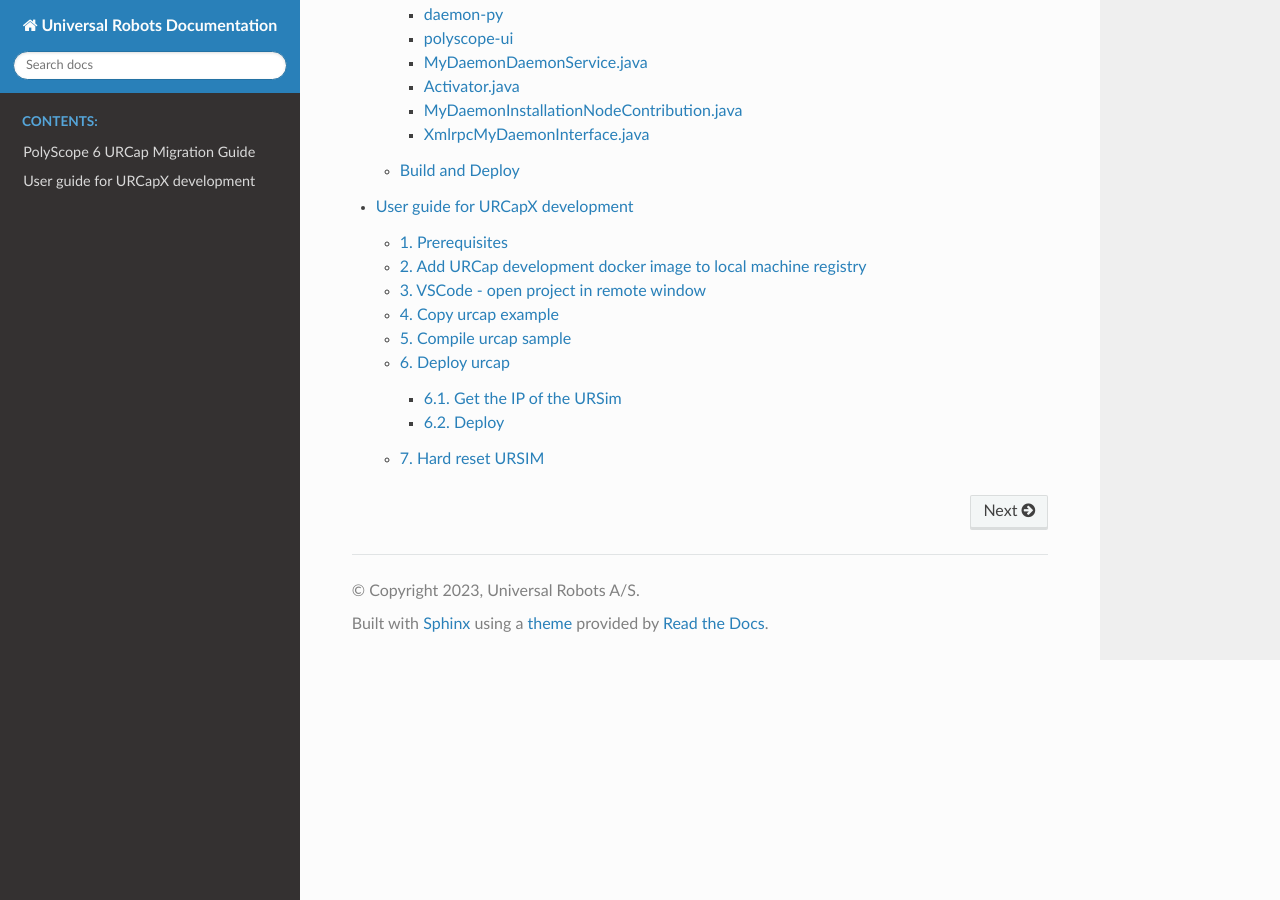
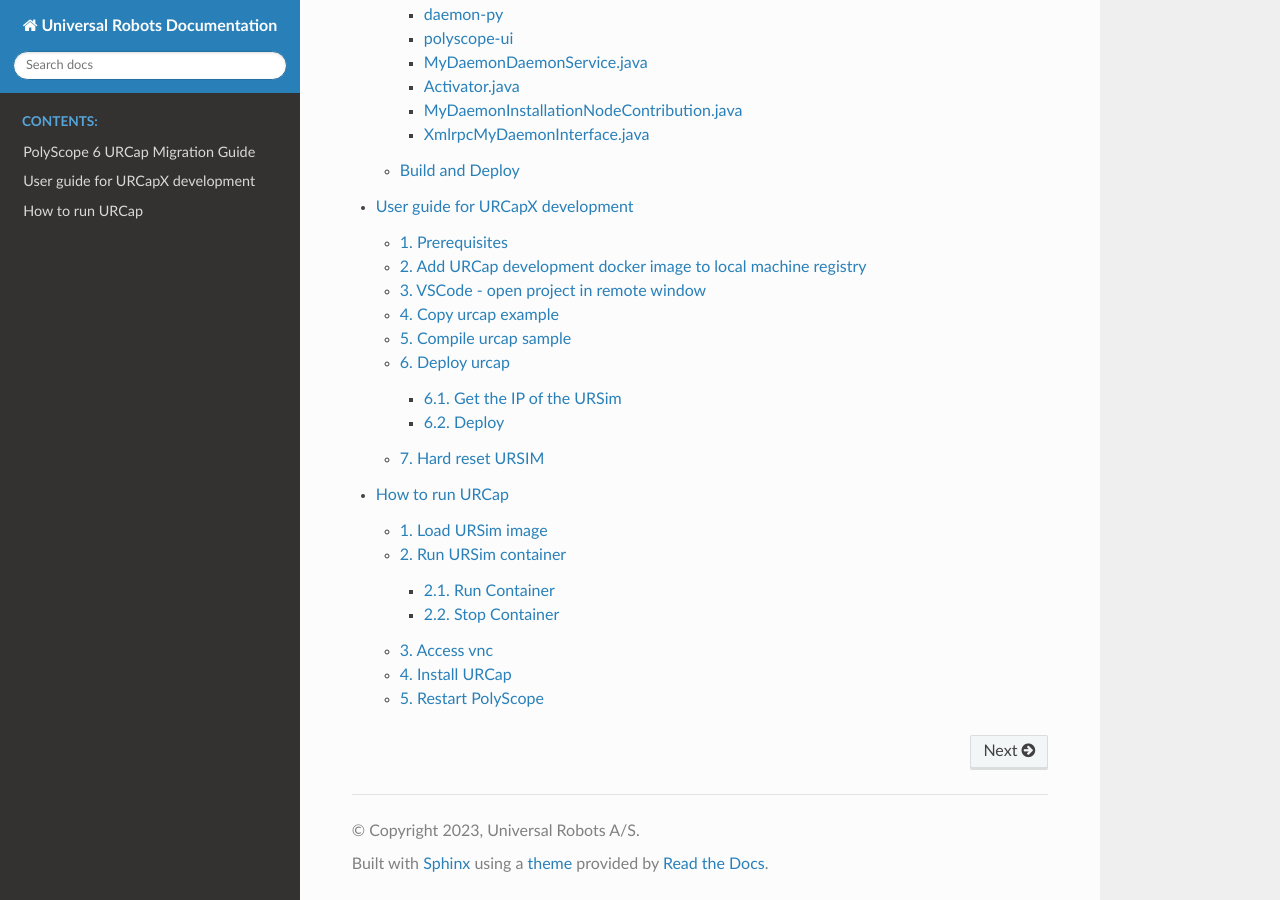
Before and after one commit to pheobeyeung/pheobeyeung.github.io, a Sphinx documentation site: the page built from source/index.rst, in a window 1280 px wide and 900 px high, scrolled down 517 px. Built offline with Sphinx 7.4.7 and the Read the Docs theme 2.0.0, drawn with Linux system fonts in a browser that asks for light colours.

Commit message:
added ursim simple documentation

```diff
--- a/index.rst
+++ b/index.rst
@@ -11,4 +11,5 @@
    :caption: Contents:
 
    migrationGuide.rst
+   ursim-simple-guide.rst
    urcapctl-developer-guide.rst
--- a/source/conf.py
+++ b/source/conf.py
@@ -53,4 +53,4 @@
 # Add any paths that contain custom static files (such as style sheets) here,
 # relative to this directory. They are copied after the builtin static files,
 # so a file named "default.css" will overwrite the builtin "default.css".
-html_static_path = ['_static']
+html_static_path = []
--- a/source/index.rst
+++ b/source/index.rst
@@ -12,3 +12,4 @@
 
    migrationGuide.rst
    urcapctl-developer-guide.rst
+   ursim-simple-guide.rst
--- /dev/null
+++ b/source/ursim-simple-guide.rst
@@ -0,0 +1,64 @@
+How to run URCap
+================
+
+1. Load URSim image
+-------------------
+
+Download the URSim image arnold-ursim-arnold-container-amd64-prod-.tar
+(749 MB) and place it in the urcapx-dev workspace.
+
+2. Run URSim container
+----------------------
+
+2.1. Run Container
+~~~~~~~~~~~~~~~~~~
+
+Let’s run the URSim container inside the urcapx-dev container workspace:
+
+.. code:: bash
+
+   ./runURSim.sh
+
+To see possible arguements type:
+
+.. code:: bash
+
+   ./runURSim.sh --help
+
+A staging folder will be created to hold the created programs,
+installations and data from the installedURCaps.
+
+2.2. Stop Container
+~~~~~~~~~~~~~~~~~~~
+
+To later stop the URSim container from inside the urcapx-dev, execute
+following command:
+
+.. code:: bash
+
+   ./stopURSim.sh
+
+This will stop URSim and remove its container.
+
+3. Access vnc
+-------------
+
+Click on the link `vnc <http://localhost:6080/vnc.html>`__ or open the
+link manually in browser
+
+.. code:: bash
+
+   http://localhost:6080/vnc.html
+
+4. Install URCap
+----------------
+
+Build and install .urcapx files following the guidelines in urcapx-dev
+environment. See
+`urcapctl-developer-guide <urcapx-dev/docs/urcapctl-developer-guide.md>`__.
+
+5. Restart PolyScope
+--------------------
+
+In the PolyScope application select restart to be able to use the newly
+installed URCap.
```
Also changed, not shown: 15 other files.
